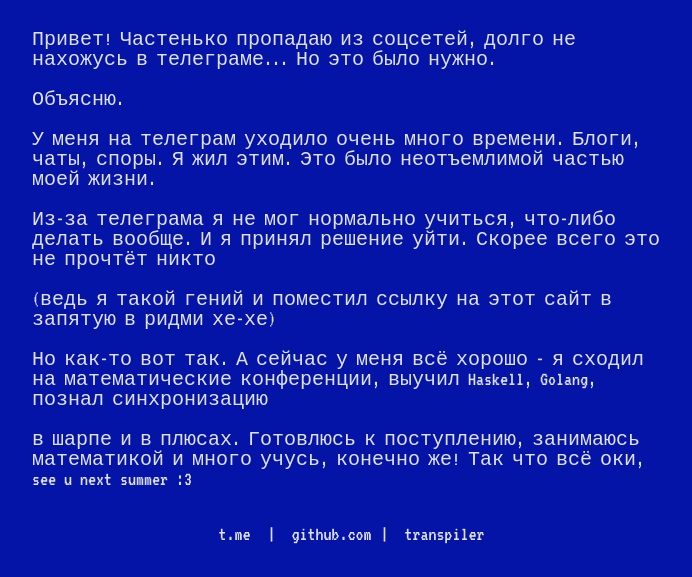
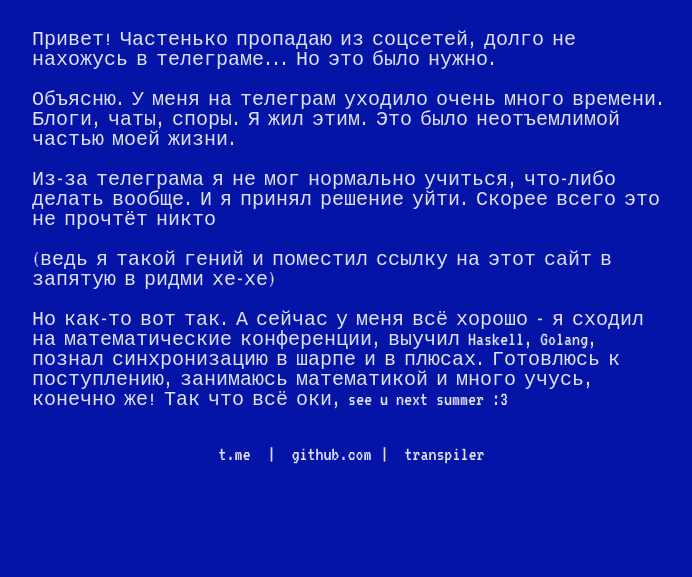
Before and after one commit to ioserv/this-is-fine, a plain HTML site: page index.html in a window 1280 px wide. Shown: the part 231-808 px from the top of the page, without its empty margins (288-980 px from the left). Drawn offline with Linux system fonts and the light colour scheme.

Commit message:
Update index.html

```diff
--- a/index.html
+++ b/index.html
@@ -11,12 +11,10 @@
     <main class="bsod container">
       <h1 class="neg title"><span class="bg">гайс ай хев э ньюс</span></h1>
       <p>Привет! Частенько пропадаю из соцсетей, долго не нахожусь в телеграме... Но это было нужно.</p>
-      <p>Объясню.</p>
-      <p>У меня на телеграм уходило очень много времени. Блоги, чаты, споры. Я жил этим. Это было неотъемлимой частью моей жизни.</p>
+      <p>Объясню. У меня на телеграм уходило очень много времени. Блоги, чаты, споры. Я жил этим. Это было неотъемлимой частью моей жизни.</p>
       <p>Из-за телеграма я не мог нормально учиться, что-либо делать вообще. И я принял решение уйти. Скорее всего это не прочтёт никто</p>
       <p>(ведь я такой гений и поместил ссылку на этот сайт в запятую в ридми хе-хе)</p>
-      <p>Но как-то вот так. А сейчас у меня всё хорошо - я сходил на математические конференции, выучил Haskell, Golang, познал синхронизацию</p>
-      <p>в шарпе и в плюсах. Готовлюсь к поступлению, занимаюсь математикой и много учусь, конечно же! Так что всё оки, see u next summer :3</p>
+      <p>Но как-то вот так. А сейчас у меня всё хорошо - я сходил на математические конференции, выучил Haskell, Golang, познал синхронизацию в шарпе и в плюсах. Готовлюсь к поступлению, занимаюсь математикой и много учусь, конечно же! Так что всё оки, see u next summer :3</p>
       <nav class="nav">
         <a href="https://t.me/svprax" class="link">t.me</a>&nbsp;|&nbsp;<a href="https://github.com/svpra" class="link">github.com</a>|&nbsp;<a href="https://t.me/transpiler" class="link">transpiler</a>
       </nav>
```
